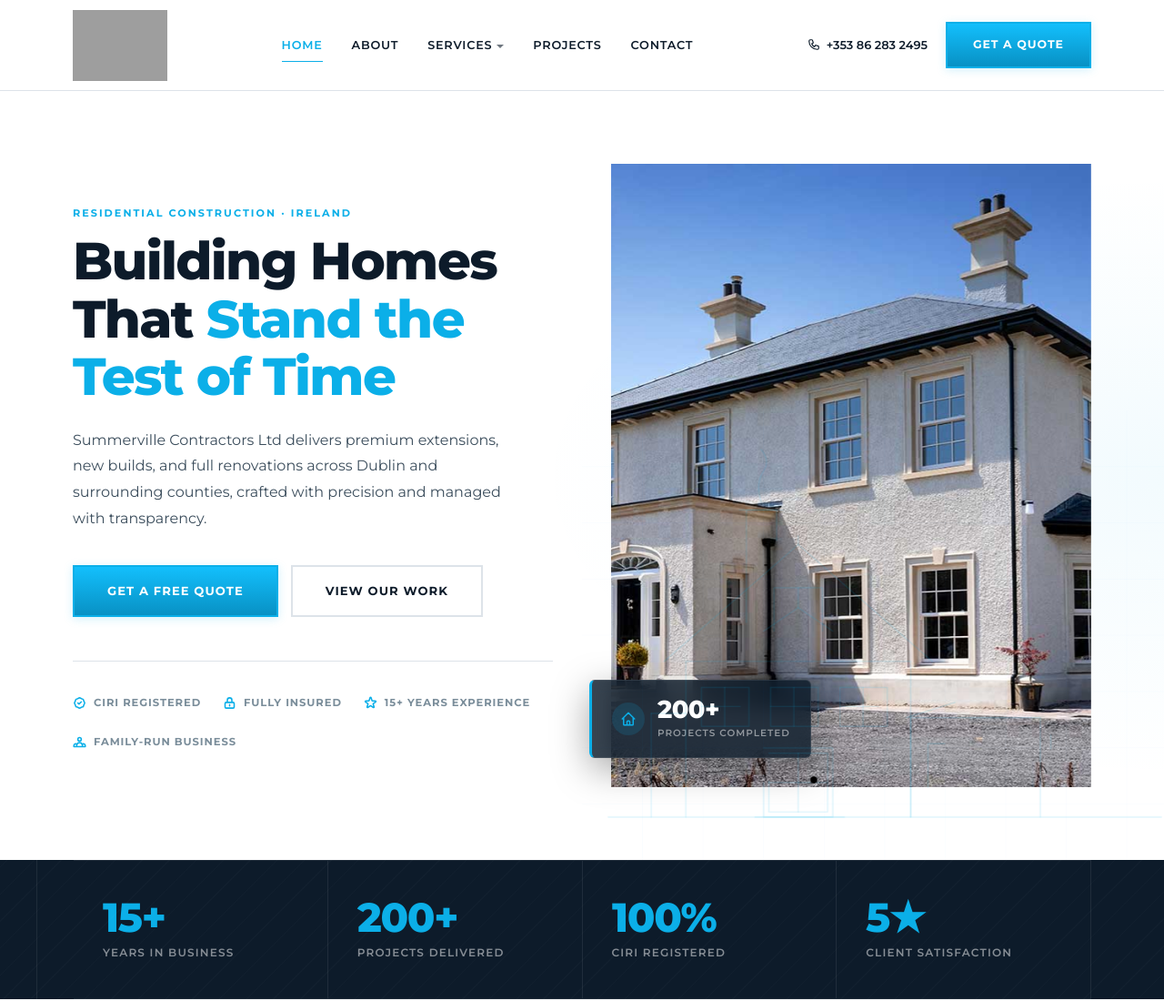
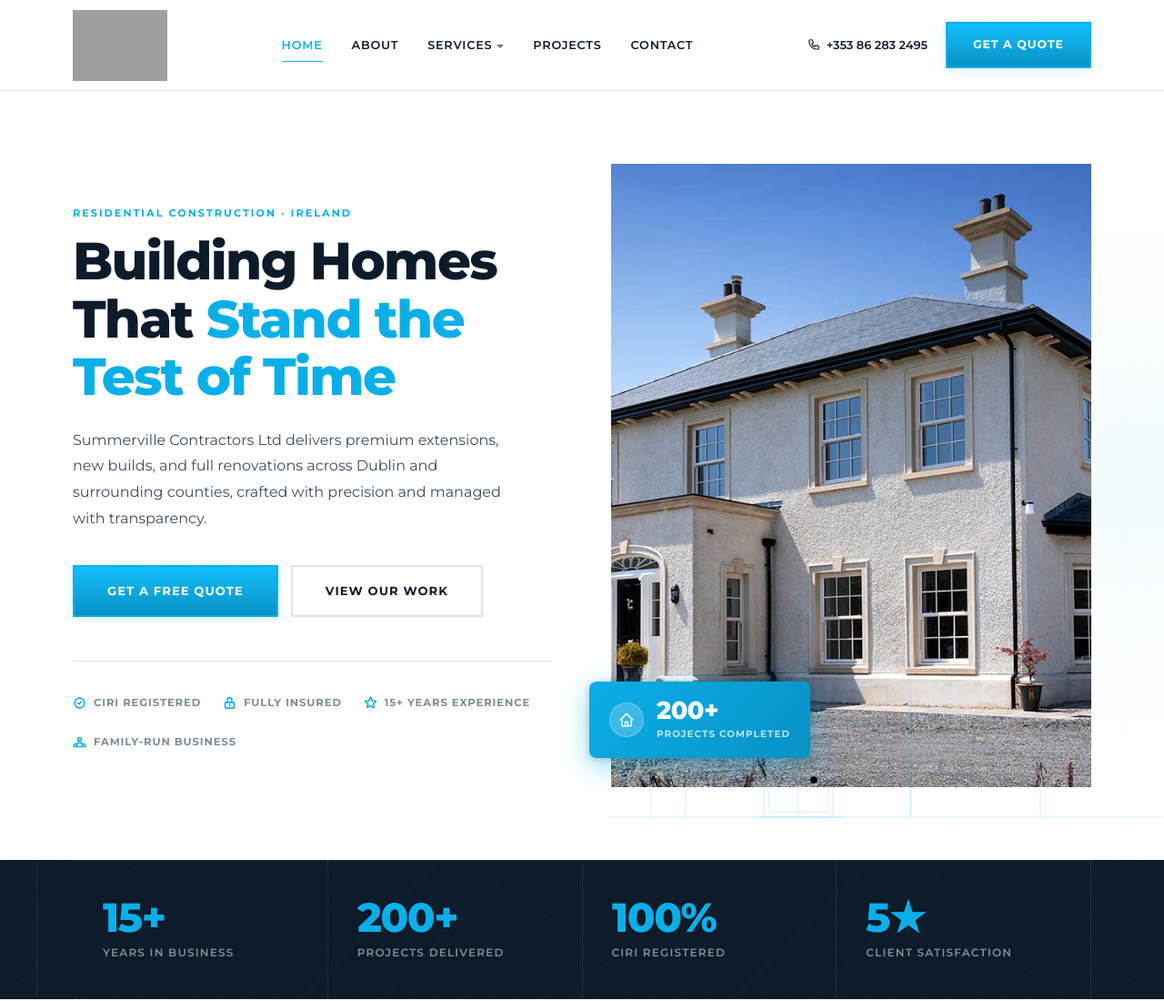
Before and after one commit to Kakion-ltd/website-builder, a plain HTML site: page index.html in a window 1280 px wide. Shown: the top 1100 px of the page at 91% size. Drawn offline with Linux system fonts and the light colour scheme; grey boxes are pictures that could not be loaded.

Commit message:
Hero badge: brand blue gradient with white icon ring and glow shadow
Co-Authored-By: Claude Sonnet 4.6 <noreply@anthropic.com>

```diff
--- a/index.html
+++ b/index.html
@@ -78,28 +78,25 @@
         position: absolute;
         bottom: 32px;
         left: -24px;
-        background: rgba(13,27,42,0.82);
-        backdrop-filter: blur(12px);
-        -webkit-backdrop-filter: blur(12px);
-        border: 1px solid rgba(255,255,255,0.1);
-        border-left: 3px solid var(--brand);
-        border-radius: 6px;
+        background: linear-gradient(135deg, var(--brand) 0%, var(--brand-dark) 100%);
+        border-radius: 8px;
         padding: 18px 22px;
         display: flex;
         align-items: center;
         gap: 14px;
-        box-shadow: 0 12px 40px rgba(0,0,0,0.35);
+        box-shadow: 0 8px 32px rgba(11,175,232,0.45), 0 2px 8px rgba(0,0,0,0.2);
       }
       .hero-image-badge .badge-icon {
-        width: 36px;
-        height: 36px;
+        width: 38px;
+        height: 38px;
         border-radius: 50%;
-        background: rgba(11,175,232,0.15);
+        background: rgba(255,255,255,0.2);
+        border: 1px solid rgba(255,255,255,0.3);
         display: flex;
         align-items: center;
         justify-content: center;
         flex-shrink: 0;
-        color: var(--brand);
+        color: #fff;
       }
       .hero-image-badge strong {
         display: block;
@@ -111,10 +108,10 @@
       }
       .hero-image-badge span {
         font-size: 0.65rem;
-        font-weight: 600;
+        font-weight: 700;
         letter-spacing: 0.1em;
         text-transform: uppercase;
-        color: rgba(255,255,255,0.5);
+        color: rgba(255,255,255,0.75);
         margin-top: 4px;
         display: block;
       }
```
